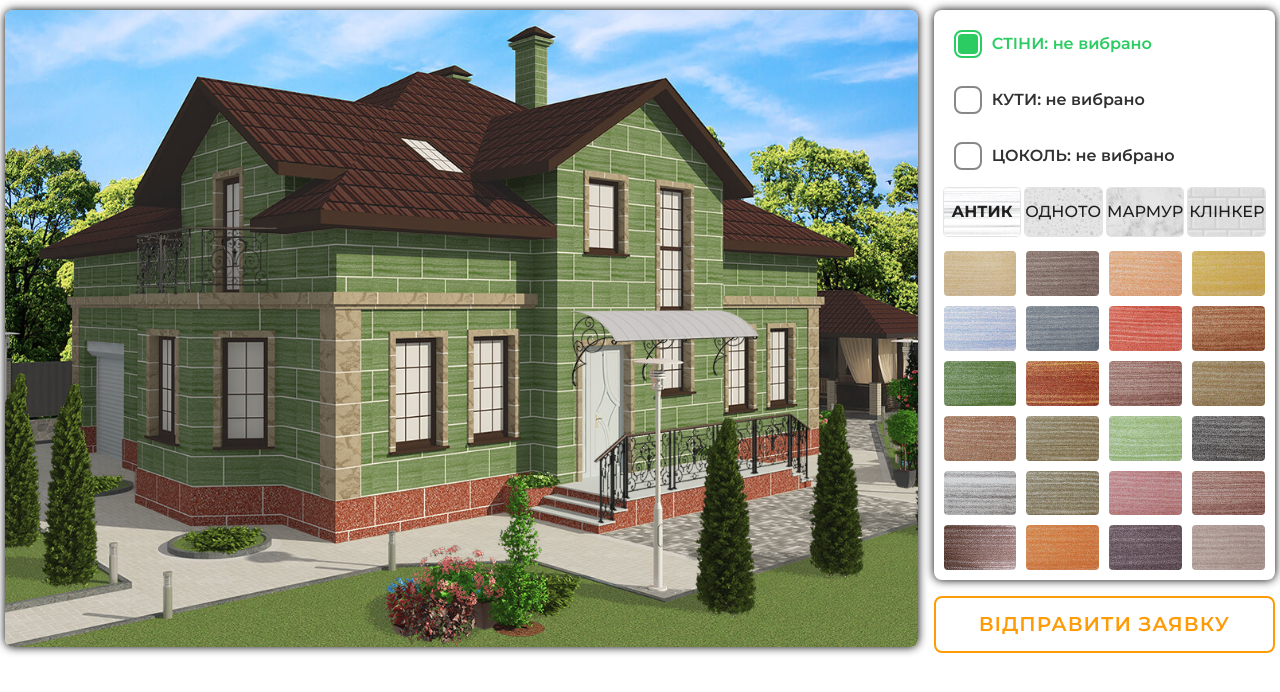
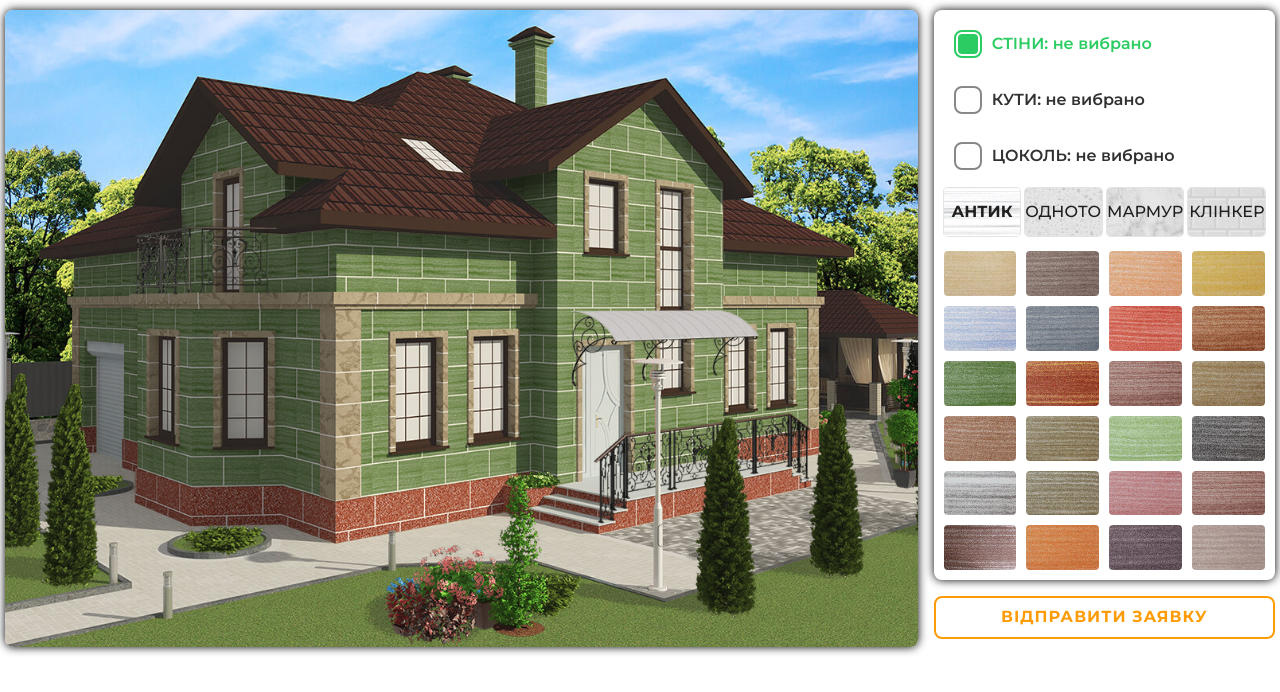
Before and after one commit to Andry-sheer/House_constructor, a React (Vite) app: page / in a window 1280 px wide. Shown: the top 692 px of the page. Built offline with nearby package versions, Linux system fonts and the light colour scheme.

Commit message:
bugFix #1

```diff
--- a/src/styles/App.module.scss
+++ b/src/styles/App.module.scss
@@ -7,6 +7,7 @@
   font-weight: 400;
   font-size: 16px;
   font-family: "Montserrat";
+  position: relative;
 }
 
 .container {
@@ -61,6 +62,10 @@
 /* TABLET HD ========================================================================== */
 
 @media (min-width: 1024px) {
+  .container {
+    padding-bottom: 60px;
+  }
+
   .containerInner {
     display: flex;
     flex-flow: row;
@@ -68,10 +73,11 @@
   }
 
   .btnOpenFormMobile {
+    margin: 0;
     padding: 15px 20px;
     font-size: 16px;
     position: absolute;
-    bottom: 30px;
+    bottom: 10px;
     left: 50%;
     transform: translateX(-50%);
   }
@@ -80,6 +86,10 @@
 /* PC 1280+ ==================================================================== */
 
 @media (min-width: 1280px) {
+  .container {
+    padding-bottom: 0;
+  }
+
   .containerInner {
     display: flex;
     flex-flow: row;
@@ -102,13 +112,13 @@
 
   .btnOpenForm {
     display: block;
-    padding: 15px 20px;
-    font-size: 20px;
+    padding: 10px 0;
+    font-size: 16px;
     border: none;
     text-transform: uppercase;
     border: solid 2px #fe9c07;
     color: #fe9c07;
-    font-weight: 600;
+    font-weight: 700;
     background: transparent;
     border-radius: 8px;
     transition: linear 0.5s;
--- a/src/styles/House.module.scss
+++ b/src/styles/House.module.scss
@@ -44,6 +44,14 @@
 
 @media (min-width: 768px) {
   .house {
+    max-width: 950px;
+  }
+}
+
+/* pc =================================================================== */
+
+@media (min-width: 1660px) {
+  .house {
     max-width: 1200px;
   }
 }
```
